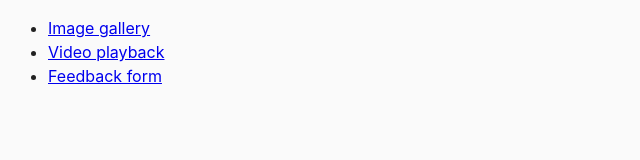
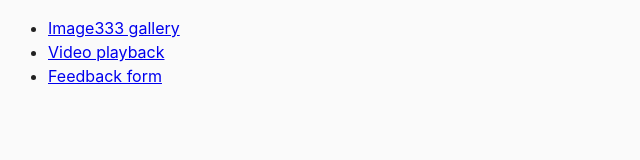
Before and after one commit to slavik2000/goit-markup-hw-111, a plain HTML site: page index.html in a window 1280 px wide. Shown: the full height of the page, 0-640 px from the left. Drawn offline with Linux system fonts and the light colour scheme.

Commit message:
first ced

```diff
--- a/index.html
+++ b/index.html
@@ -9,7 +9,7 @@
   </head>
   <body>
     <ul>
-      <li><a href="01-gallery.html">Image gallery</a></li>
+      <li><a href="01-gallery.html">Image333 gallery</a></li>
       <li><a href="02-video.html">Video playback</a></li>
       <li><a href="03-feedback.html">Feedback form</a></li>
     </ul>
```
